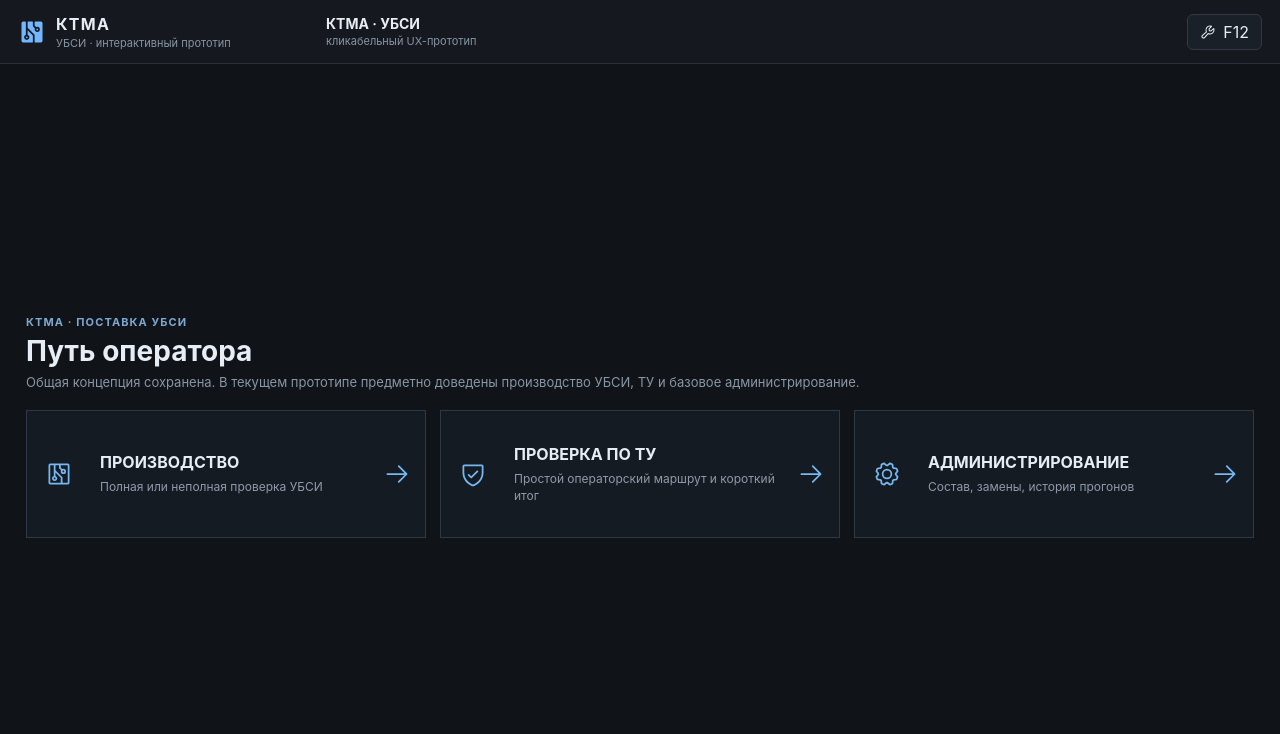
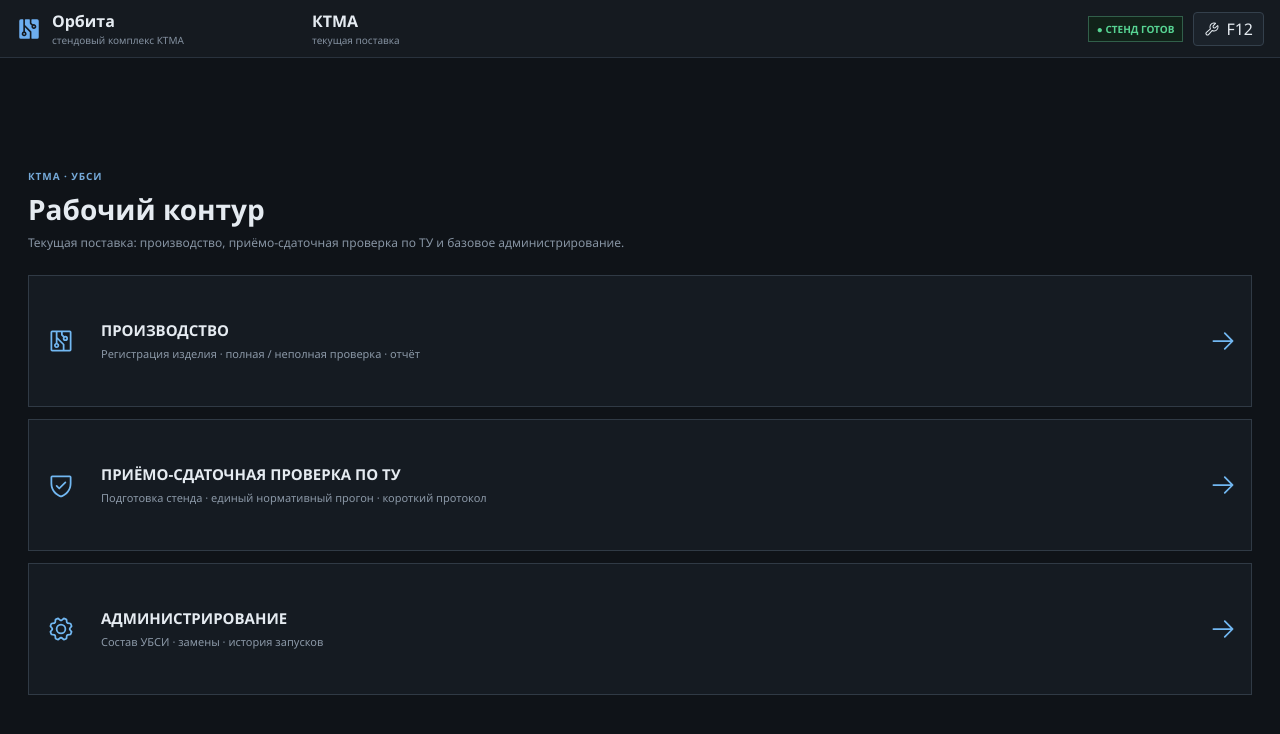
Before and after one commit to Anatolichka2202/KPA-YALK_MODULE, a React (Vite) app in the folder design-prototype/: page / in a window 1280 px wide. Shown: the top 734 px of the page. Built offline with nearby package versions, Linux system fonts and the light colour scheme.

Commit message:
prototype: switch entry to full UBSI HMI prototype

```diff
--- a/design-prototype/src/main.jsx
+++ b/design-prototype/src/main.jsx
@@ -1,10 +1,10 @@
 import React from "react";
 import { createRoot } from "react-dom/client";
-import { UbsiReviewPrototype } from "./ubsi/UbsiReviewPrototype.jsx";
-import "./ubsi/ubsi-review-prototype.css";
+import { UbsiHmiPrototype } from "./ubsi/UbsiHmiPrototype.jsx";
+import "./ubsi/ubsi-hmi-prototype.css";
 
 createRoot(document.getElementById("root")).render(
   <React.StrictMode>
-    <UbsiReviewPrototype />
+    <UbsiHmiPrototype />
   </React.StrictMode>,
 );
```
